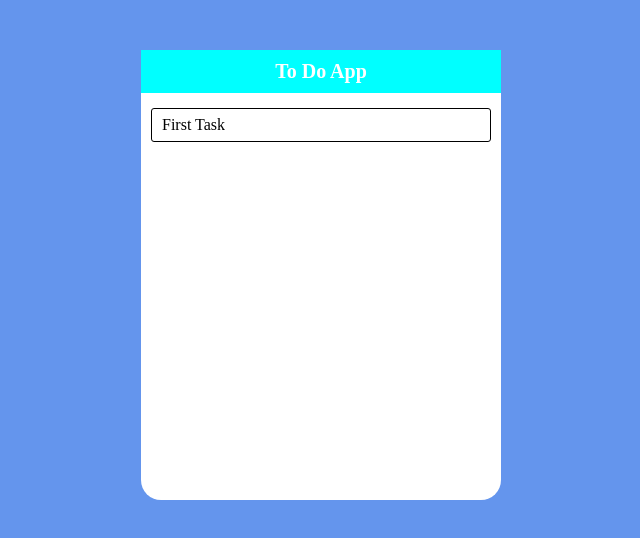
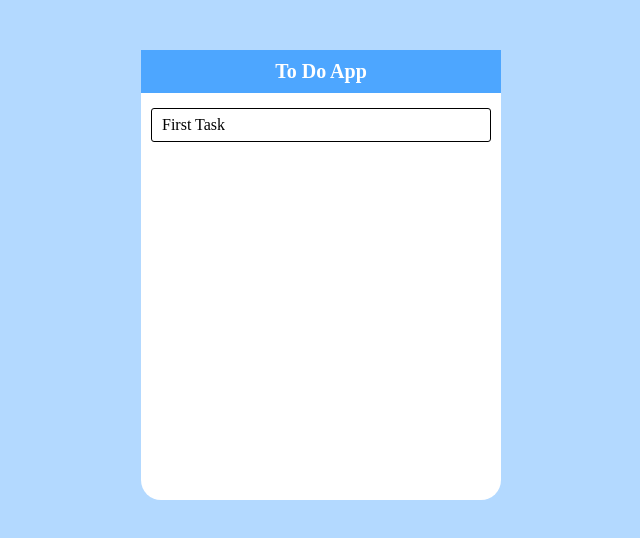
Before and after one commit to khushi4452/TO---DO-APP, a plain HTML site: page index.html in a window 1280 px wide. Shown: the whole page, without its empty margins (319-959 px from the left). Drawn offline with Linux system fonts and the light colour scheme.

Commit message:
changes in the color

```diff
--- a/style.css
+++ b/style.css
@@ -1,6 +1,7 @@
 body {
-  background-color: cornflowerblue;
+   background-color: #b3d9ff;
 }
+
 
 .todo-app-container {
     background-color: #ffffff;
@@ -16,7 +17,7 @@ body {
     font-size: 20px;
     text-align: center;
     padding: 10px;
-    background-color:aqua ;
+    background-color:#4da6ff ;
     color: #ffffff;
 }
 
```
